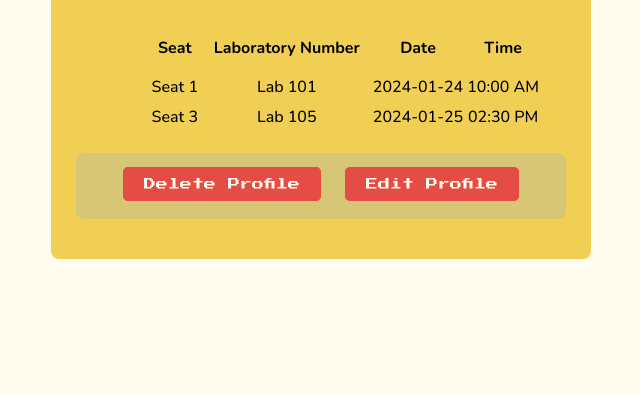
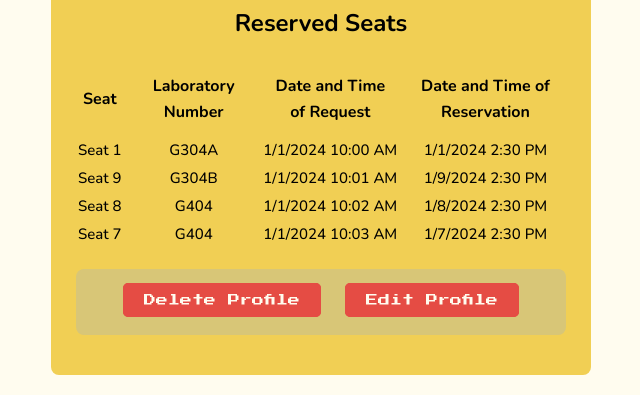
Before and after one commit to pannkakkes/CCAPDEV, a web app: file userviewprofile.html in a window 1280 px wide. Shown: the part 487-882 px from the top of the page, without its empty margins (319-959 px from the left). Before the commit the page ends 746 px from the top, so only its background shows below. Run offline with its HTML, style and script files only (its server is not run), Linux system fonts and the light colour scheme.

Commit message:
Tweaks for uniformity

```diff
--- a/css/style.css
+++ b/css/style.css
@@ -121,6 +121,10 @@
 }
 
 table {
-    position: relative;
-    left: 15%;
+    margin-left: auto;
+    margin-right: auto;
 }
+
+td {
+    font-size: 15px;
+}
--- a/reserveviewslots.html
+++ b/reserveviewslots.html
@@ -26,7 +26,7 @@
             <br>
 
             <a>Select Date:</a>
-            <input type="date" id="date" name="date" value="">
+            <input type="date" id="date" name="date" value="" class="form-input">
             <br>
 
             <a>Select Time Slot:</a>
--- a/userlogout.html
+++ b/userlogout.html
@@ -16,7 +16,7 @@
     <body>
         <div class="container">
             <form action="index.html">
-                <h1> Goodbye, insert username here!</h1>
+                <h1> Goodbye, Freddy Fazbear!</h1>
                 <p>Are you sure you want to log out?</p>
                 <!--Show current user name and ask if they're sure to log out-->
                 <input type = "submit" class="submit-button" value="Logout">
--- a/userregister.html
+++ b/userregister.html
@@ -10,6 +10,10 @@
                 <h1>Register User</h1>
                 <span> Email address:<br/> </span>
                 <input type = "email" class="form-input"/>
+                <br> </br>
+
+                <span> Name:<br/> </span>
+                <input type = "text" class="form-input"/>
                 <br> </br>
 
                 <span> Password:<br/> </span>
@@ -32,7 +36,7 @@
                 <div class="first">
                     <p><input type="file" accept="image/*" name="image" id="file" onchange="loadFile(event)" class="form-input"></p>
                     <p><img id="output" width="200" /></p>
-                  </div>
+                </div>
 
                 <input type = "submit" class="submit-button" value="Register as Lab Technician"></button>
                 <br> </br>
--- a/userviewprofile.html
+++ b/userviewprofile.html
@@ -2,6 +2,7 @@
 <html>
 <head>
     <link rel="stylesheet" href="css/style.css">
+    <title>View Profile - Lab Reservation System</title>
 </head>
 <body>
     <nav>
@@ -15,10 +16,10 @@
         <h1>Profile</h1>
 
         <div>
-            <img src="profile-image.jpg" alt="Profile Image" width="150">
-            <h2>Name: John Dough</h2>
-            <p>Student ID: 123456789</p>
-            <p>Course Program: Computer Science</p>
+            <img src="sample_files/sampleusersprofilepictures/freddyfazbear.png" alt="Profile Image" width="150">
+            <h2>Freddy Fazbear</h2>
+            <p>I am five bears.</p>
+            <p>Birthdate: 01/01/1987</p>
         </div>
 
         <div>
@@ -28,22 +29,34 @@
                     <tr>
                         <th>Seat</th>
                         <th>Laboratory Number</th>
-                        <th>Date</th>
-                        <th>Time</th>
+                        <th>Date and Time of Request</th>
+                        <th>Date and Time of Reservation</th>
                     </tr>
                 </thead>
                 <tbody>
                     <tr>
                         <td>Seat 1</td>
-                        <td>Lab 101</td>
-                        <td>2024-01-24</td>
-                        <td>10:00 AM</td>
+                        <td>G304A</td>
+                        <td>1/1/2024 10:00 AM</td>
+                        <td>1/1/2024 2:30 PM</td>
                     </tr>
                     <tr>
-                        <td>Seat 3</td>
-                        <td>Lab 105</td>
-                        <td>2024-01-25</td>
-                        <td>02:30 PM</td>
+                        <td>Seat 9</td>
+                        <td>G304B</td>
+                        <td>1/1/2024 10:01 AM</td>
+                        <td>1/9/2024 2:30 PM</td>
+                    </tr>
+                    <tr>
+                        <td>Seat 8</td>
+                        <td>G404</td>
+                        <td>1/1/2024 10:02 AM</td>
+                        <td>1/8/2024 2:30 PM</td>
+                    </tr>
+                    <tr>
+                        <td>Seat 7</td>
+                        <td>G404</td>
+                        <td>1/1/2024 10:03 AM</td>
+                        <td>1/7/2024 2:30 PM</td>
                     </tr>
                 </tbody>
             </table>
```
Also changed, not shown: userdelete.html (+6 -4 lines), usereditprofile.html (+21 -15 lines).
